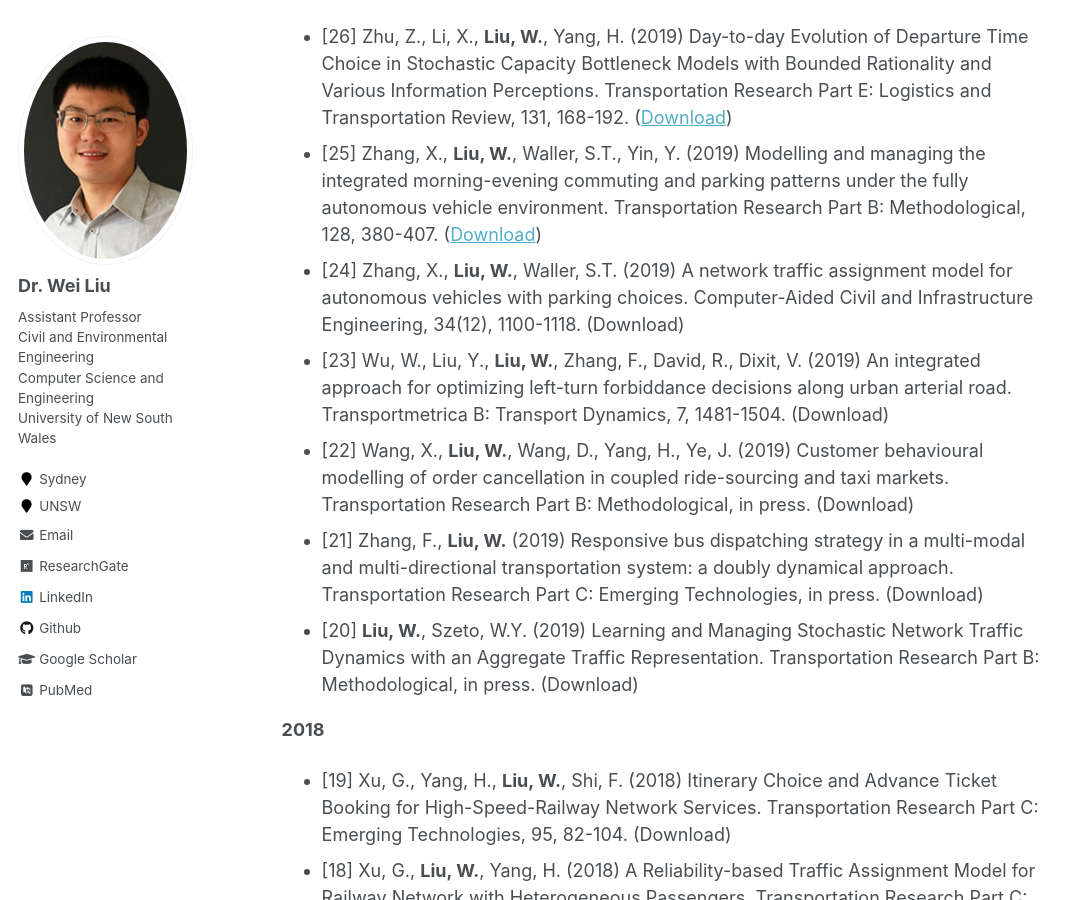
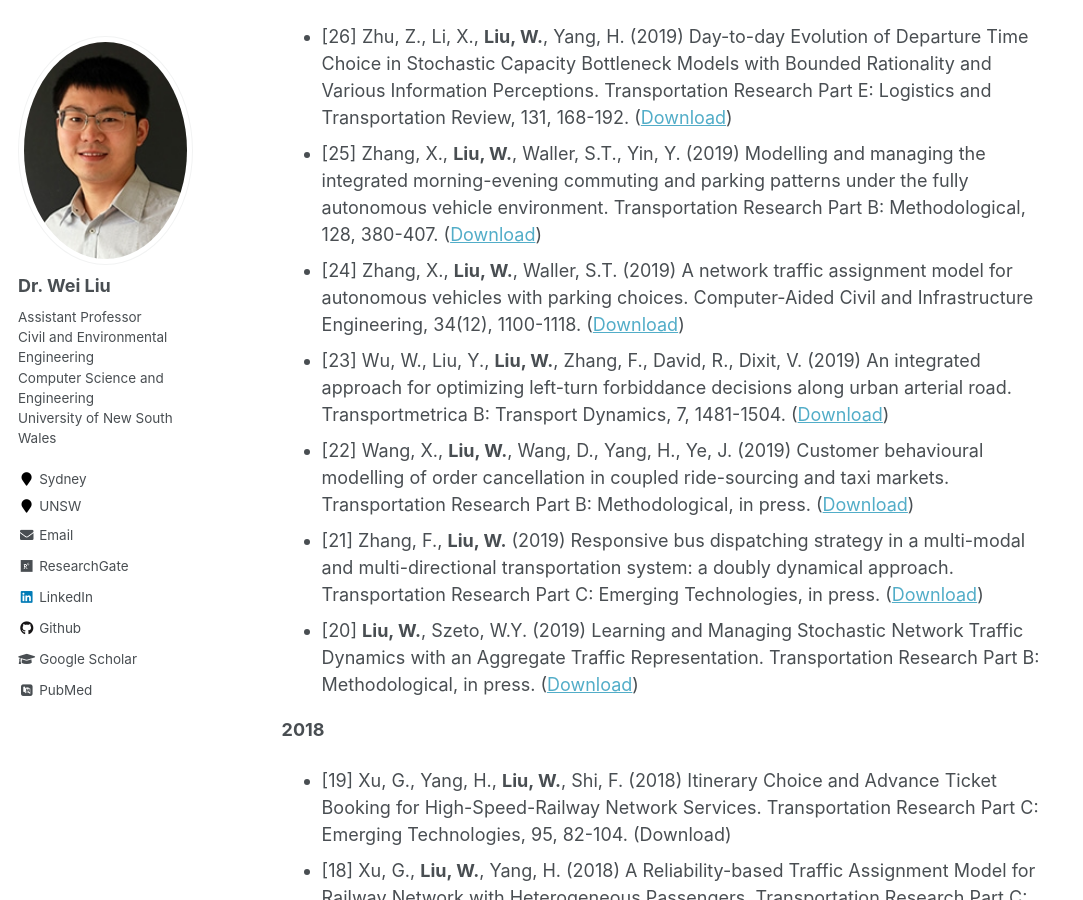
Before and after one commit to weiliu2016/weiliu2016.github.io, a Jekyll site: the page built from _pages/publications.md, in a window 1280 px wide and 900 px high, scrolled down 522 px. Shown: the whole window, without its empty margins (0-1083 px from the left). Built offline with Jekyll 4.4.1, drawn with Linux system fonts in a browser that asks for light colours; some web fonts are replaced; part of the change alters nothing that is shown.

```diff
--- a/_pages/publications.md
+++ b/_pages/publications.md
@@ -25,11 +25,11 @@ Journal Publications
 **2019**
 * [26] Zhu, Z., Li, X., **Liu, W.**, Yang, H. (2019) Day-to-day Evolution of Departure Time Choice in Stochastic Capacity Bottleneck Models with Bounded Rationality and Various Information Perceptions. Transportation Research Part E: Logistics and Transportation Review, 131, 168-192. ([Download](https://www.sciencedirect.com/science/article/pii/S1366554519301553))
 * [25] Zhang, X., **Liu, W.**, Waller, S.T., Yin, Y. (2019) Modelling and managing the integrated morning-evening commuting and parking patterns under the fully autonomous vehicle environment. Transportation Research Part B: Methodological, 128, 380-407. ([Download](https://www.sciencedirect.com/science/article/pii/S0191261518308841))
-* [24] Zhang, X., **Liu, W.**, Waller, S.T. (2019) A network traffic assignment model for autonomous vehicles with parking choices. Computer-Aided Civil and Infrastructure Engineering, 34(12), 1100-1118. (Download)
-* [23] Wu, W., Liu, Y., **Liu, W.**, Zhang, F., David, R., Dixit, V. (2019) An integrated approach for optimizing left-turn forbiddance decisions along urban arterial road. Transportmetrica B: Transport Dynamics, 7, 1481-1504. (Download)
-* [22] Wang, X., **Liu, W.**, Wang, D., Yang, H., Ye, J. (2019) Customer behavioural modelling of order cancellation in coupled ride-sourcing and taxi markets. Transportation Research Part B: Methodological, in press. (Download)
-* [21] Zhang, F., **Liu, W.** (2019) Responsive bus dispatching strategy in a multi-modal and multi-directional transportation system: a doubly dynamical approach. Transportation Research Part C: Emerging Technologies, in press. (Download)
-* [20] **Liu, W.**, Szeto, W.Y. (2019) Learning and Managing Stochastic Network Traffic Dynamics with an Aggregate Traffic Representation. Transportation Research Part B: Methodological, in press. (Download)
+* [24] Zhang, X., **Liu, W.**, Waller, S.T. (2019) A network traffic assignment model for autonomous vehicles with parking choices. Computer-Aided Civil and Infrastructure Engineering, 34(12), 1100-1118. ([Download](https://onlinelibrary.wiley.com/doi/abs/10.1111/mice.12486))
+* [23] Wu, W., Liu, Y., **Liu, W.**, Zhang, F., David, R., Dixit, V. (2019) An integrated approach for optimizing left-turn forbiddance decisions along urban arterial road. Transportmetrica B: Transport Dynamics, 7, 1481-1504. ([Download](https://www.tandfonline.com/doi/abs/10.1080/21680566.2019.1631901))
+* [22] Wang, X., **Liu, W.**, Wang, D., Yang, H., Ye, J. (2019) Customer behavioural modelling of order cancellation in coupled ride-sourcing and taxi markets. Transportation Research Part B: Methodological, in press. ([Download](https://www.sciencedirect.com/science/article/pii/S0191261518311330))
+* [21] Zhang, F., **Liu, W.** (2019) Responsive bus dispatching strategy in a multi-modal and multi-directional transportation system: a doubly dynamical approach. Transportation Research Part C: Emerging Technologies, in press. ([Download](https://www.sciencedirect.com/science/article/pii/S0968090X18317418))
+* [20] **Liu, W.**, Szeto, W.Y. (2019) Learning and Managing Stochastic Network Traffic Dynamics with an Aggregate Traffic Representation. Transportation Research Part B: Methodological, in press. ([Download](https://www.sciencedirect.com/science/article/pii/S0191261517307130))
 
 **2018**
 * [19] Xu, G., Yang, H., **Liu, W.**, Shi, F. (2018) Itinerary Choice and Advance Ticket Booking for High-Speed-Railway Network Services. Transportation Research Part C: Emerging Technologies, 95, 82-104. (Download)
```
